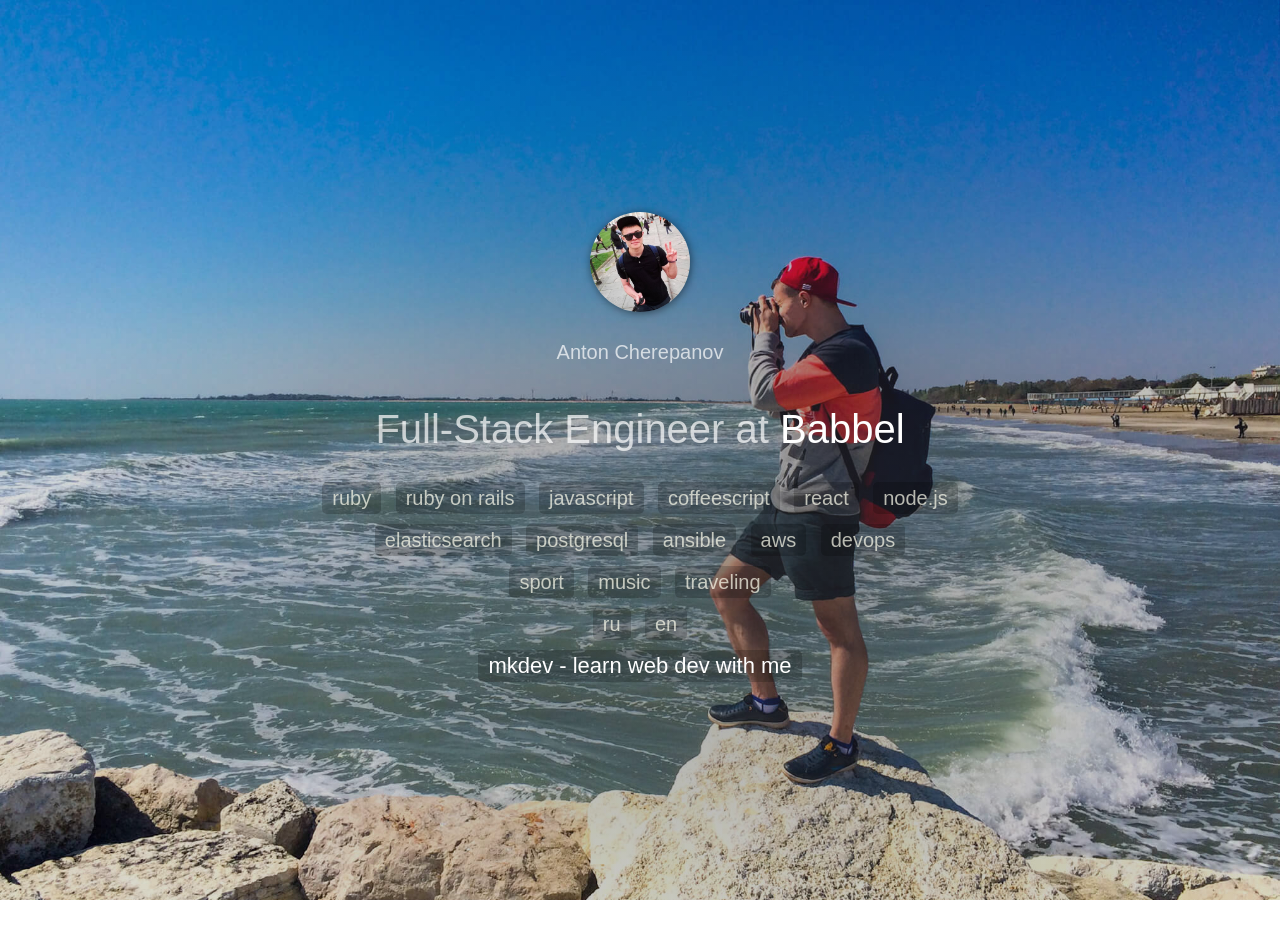
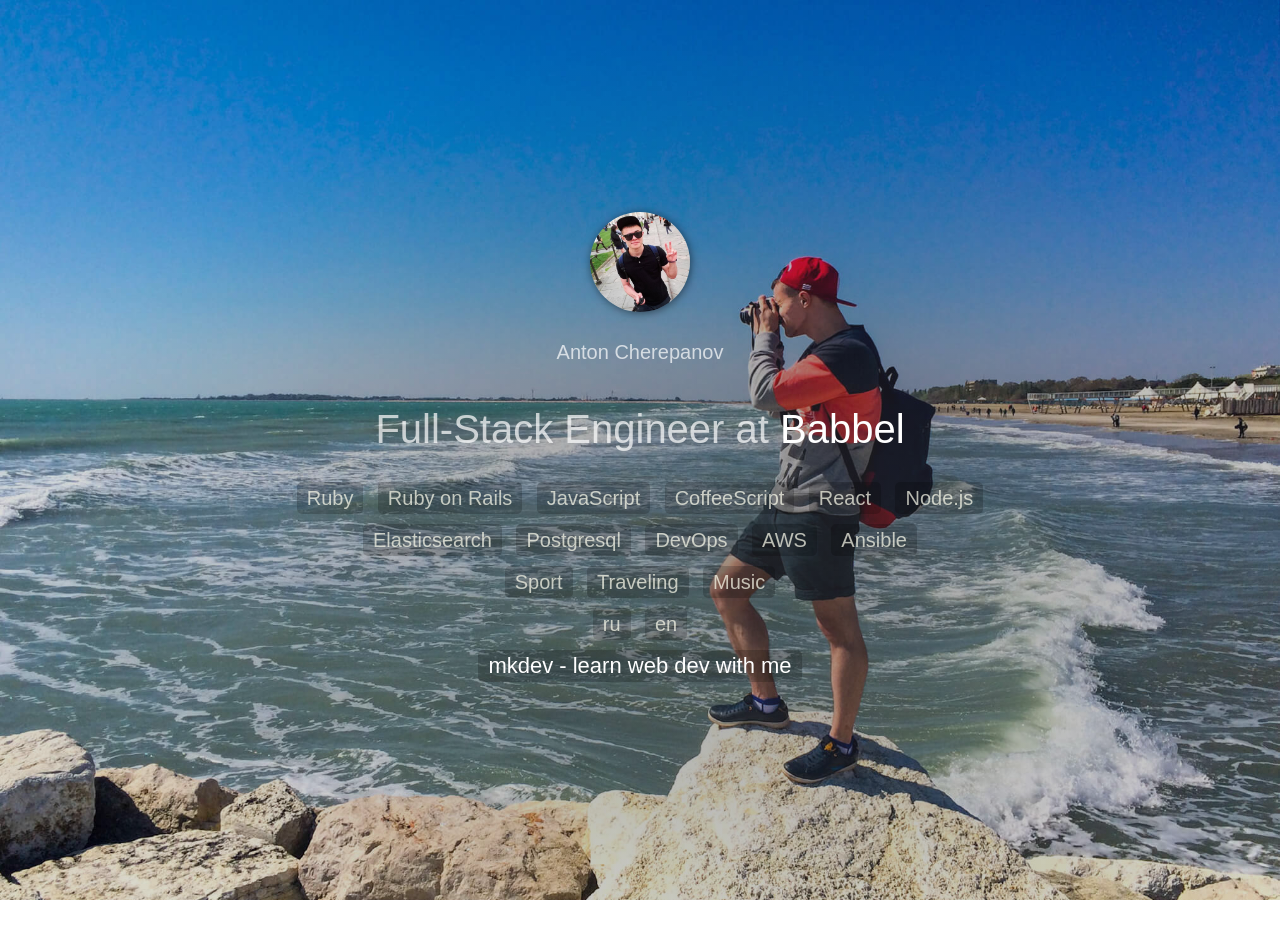
Before and after one commit to davetoxa/davetoxa.github.com, a Jekyll site: the page built from index.html, in a window 1280 px wide. Shown: the top 942 px of the page. Built offline with Jekyll 4.4.1, drawn with Linux system fonts in a browser that asks for light colours; nearby versions of some CDN libraries; Markdown is read by kramdown in place of the engine named in the settings.

Commit message:
Upcase tags

```diff
--- a/_includes/intro.html
+++ b/_includes/intro.html
@@ -7,22 +7,22 @@
 				<p>Anton Cherepanov</p>
 				<h2>Full-Stack Engineer at <a href="https://babbel.com" target="_blank">Babbel</a></h2>
 				<ul class="tags">
-					<li class="tag">ruby</li>
-					<li class="tag">ruby on rails</li>
-					<li class="tag">javascript</li>
-					<li class="tag">coffeescript</li>
-					<li class="tag">react</li>
-					<li class="tag">node.js</li>
+					<li class="tag">Ruby</li>
+					<li class="tag">Ruby on Rails</li>
+					<li class="tag">JavaScript</li>
+					<li class="tag">CoffeeScript</li>
+					<li class="tag">React</li>
+					<li class="tag">Node.js</li>
 					<br>
-					<li class="tag">elasticsearch</li>
-					<li class="tag">postgresql</li>
-					<li class="tag">ansible</li>
-					<li class="tag">aws</li>
-					<li class="tag">devops</li>
+					<li class="tag">Elasticsearch</li>
+					<li class="tag">Postgresql</li>
+					<li class="tag">DevOps</li>
+					<li class="tag">AWS</li>
+					<li class="tag">Ansible</li>
 					<br>
-					<li class="tag">sport</li>
-					<li class="tag">music</li>
-					<li class="tag">traveling</li>
+					<li class="tag">Sport</li>
+					<li class="tag">Traveling</li>
+					<li class="tag">Music</li>
 					<br>
 					<li class="tag">ru</li>
 					<li class="tag">en</li>
```
